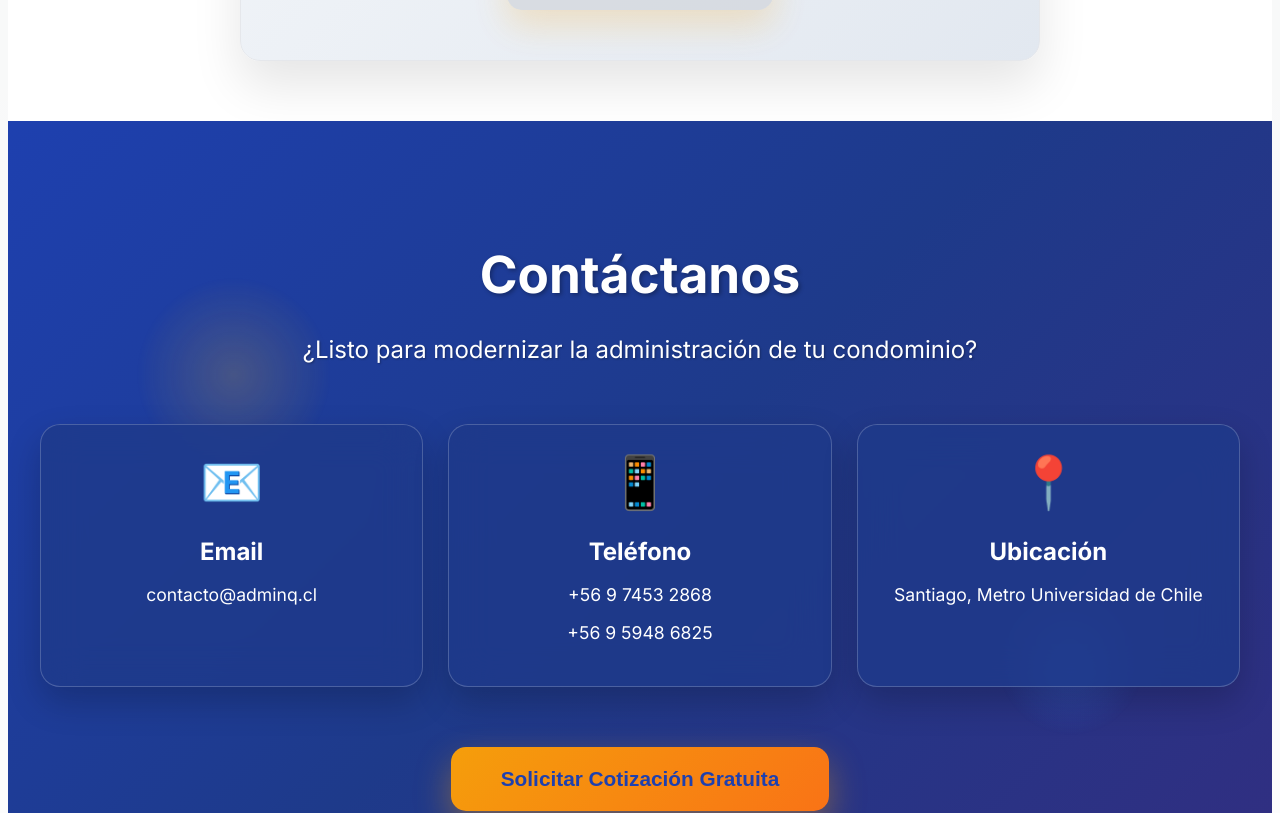
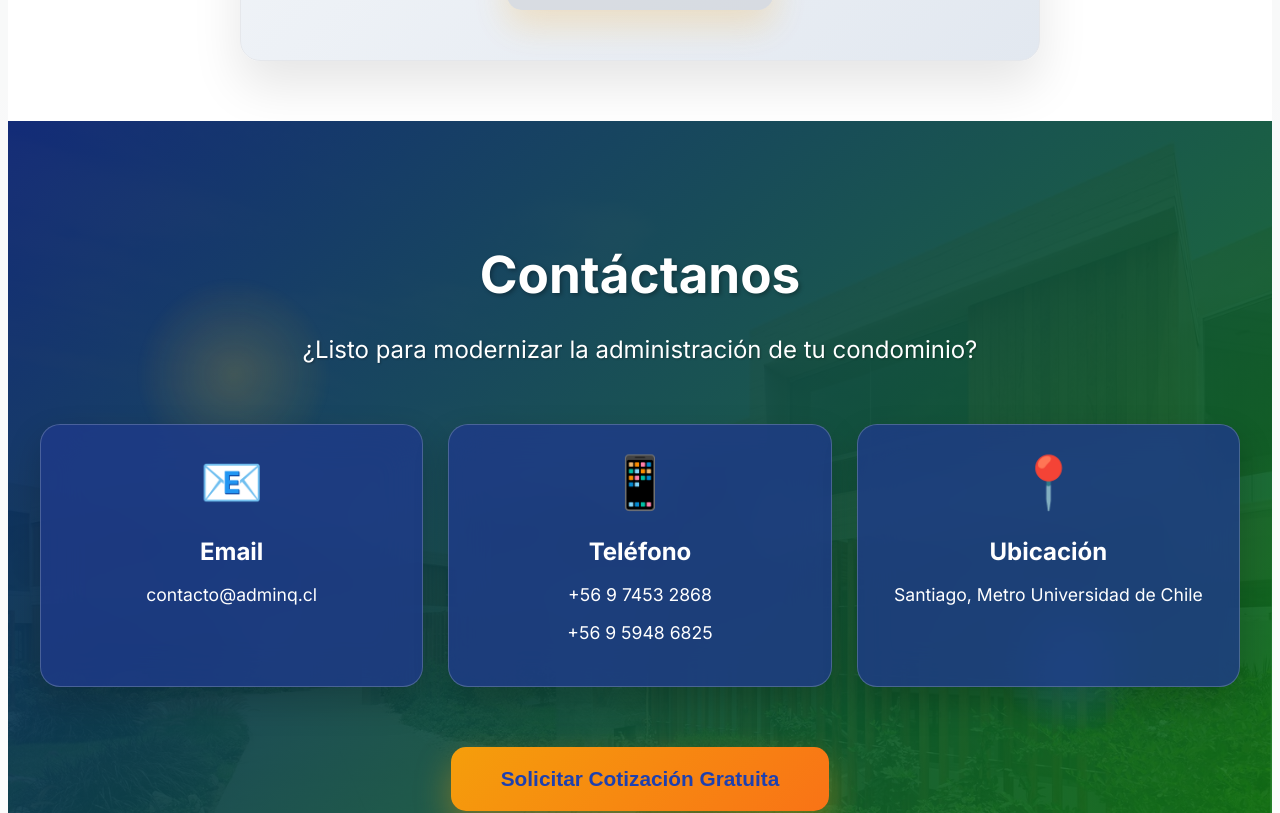
Before and after one commit to answer1986/adminq, a Next.js app: page / in a window 1280 px wide. Shown: the part 7427-8240 px from the top of the page. Built offline with nearby package versions, Linux system fonts and the light colour scheme; no server answers.

Commit message:
colores de contacto

```diff
--- a/app/page.tsx
+++ b/app/page.tsx
@@ -738,10 +738,24 @@ export default function Home() {
       {/* Contacto - GRADIENTE AZUL INTENSO */}
       <section id="contacto" style={{
         padding: '80px 20px',
-        background: 'linear-gradient(135deg, #1e40af 0%, #1e3a8a 50%, #312e81 100%)',
+        background: 'url(/images/condominio2.jpg)',
+        backgroundSize: 'cover',
+        backgroundPosition: 'center',
+        backgroundAttachment: 'fixed',
         color: 'white',
         position: 'relative'
       }}>
+        {/* Overlay con gradiente */}
+        <div style={{
+          position: 'absolute',
+          top: 0,
+          left: 0,
+          right: 0,
+          bottom: 0,
+          background: 'linear-gradient(135deg, rgba(11, 35, 113, 0.95) 0%, rgba(17, 117, 17, 0.9) 100%)',
+          zIndex: 1
+        }}></div>
+
         {/* Efectos de fondo */}
         <div style={{
           position: 'absolute',
@@ -751,7 +765,8 @@ export default function Home() {
           height: '200px',
           background: 'radial-gradient(circle, rgba(251, 191, 36, 0.2) 0%, transparent 70%)',
           borderRadius: '50%',
-          animation: 'pulse 4s infinite'
+          animation: 'pulse 4s infinite',
+          zIndex: 2
         }}></div>
         <div style={{
           position: 'absolute',
@@ -761,7 +776,8 @@ export default function Home() {
           height: '150px',
           background: 'radial-gradient(circle, rgba(59, 130, 246, 0.3) 0%, transparent 70%)',
           borderRadius: '50%',
-          animation: 'pulse 3s infinite 1s'
+          animation: 'pulse 3s infinite 1s',
+          zIndex: 2
         }}></div>
 
         <div style={{
@@ -769,7 +785,7 @@ export default function Home() {
           margin: '0 auto',
           textAlign: 'center',
           position: 'relative',
-          zIndex: 2
+          zIndex: 3
         }}>
           <h2 style={{
             fontSize: 'clamp(2rem, 4vw, 3.5rem)',
```
Also changed, not shown: public/images/logo-minvu.png.
